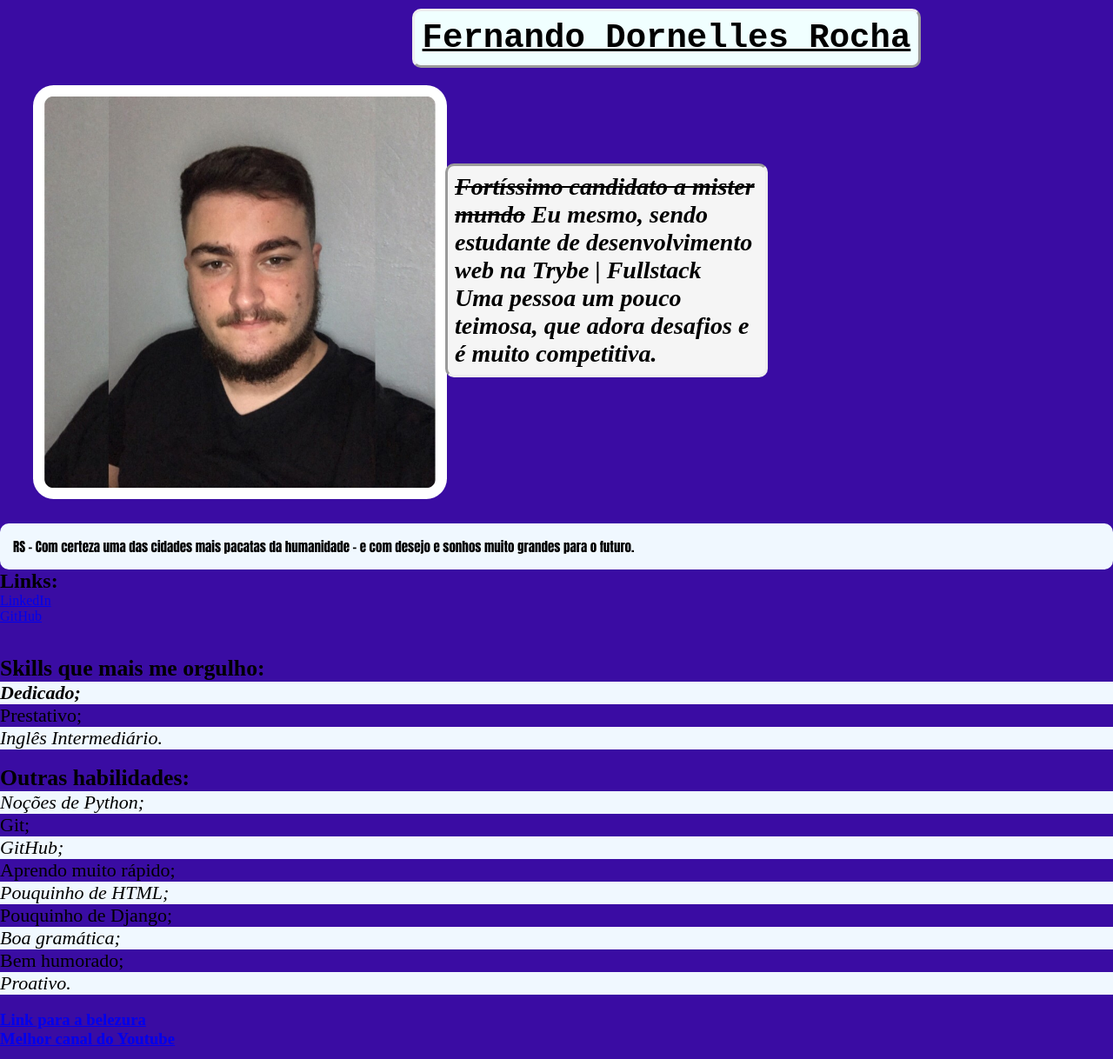
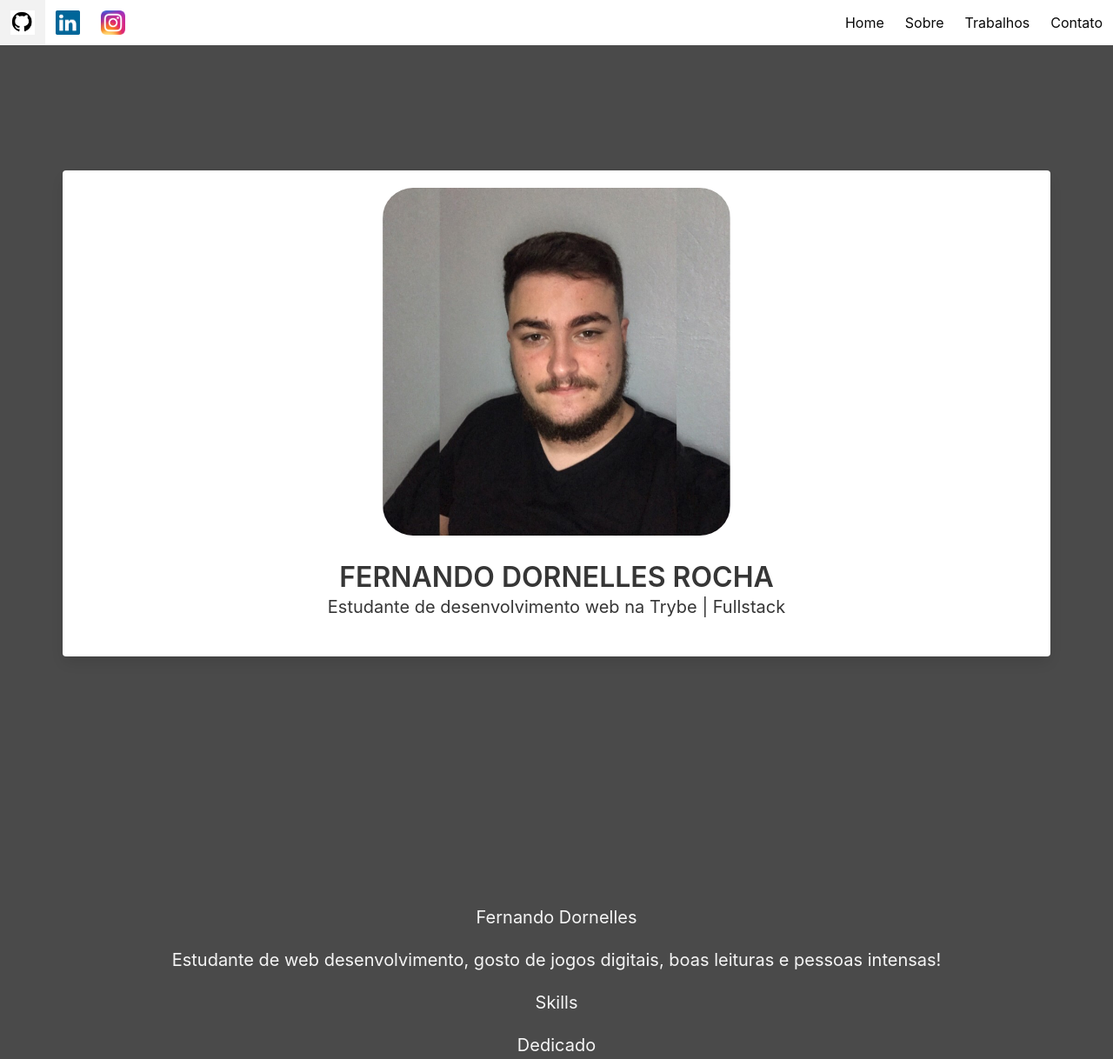
Before and after one commit to diogenesdornelles/portfolio-dio, a website: page index.html in a window 1280 px wide. Shown: the top 1218 px of the page at 87% size. Drawn offline with nearby package versions, Linux system fonts and the light colour scheme.

Commit message:
inserindo Bulma e ajustando quase tudo

```diff
--- a/index.html
+++ b/index.html
@@ -1,75 +1,75 @@
 <!DOCTYPE html>
 <html lang="pt-br">
 <head>
-    <meta charset="UTF-8">
-    <title>Fernando Dornelles Rocha</title>
-    <link rel="stylesheet" type="text/css" href="/style.css">
+  <meta charset="UTF-8">
+  <title>Fernando Dornelles Rocha</title>
+  <link rel="stylesheet" href="https://cdn.jsdelivr.net/npm/bulma@0.9.4/css/bulma.min.css">
+  <link rel="stylesheet" href="style.css">
 </head>
 
-<body>
-    <br>
-    <header id="header">
-        <article class="top-page">
-            <div class="title">
-                <h1>Fernando Dornelles Rocha</h1>
-            </div>
-            <section>
-                <img src="/minha_foto.jpeg" alt="Foto Fernando Dornelles Rocha" width="450px" id="photo">
+  <body class="has-background-grey-dark">
+    <header>
+      <nav class="navbar is-white">
+        <div class="navbar-brand">
+          <a class="navbar-item" href="https://github.com/dornellesfr" target="_blank"><img src="/assets/github-octocat.jpg" alt="github-icon"></a>
+          <a class="navbar-item" href="https://www.linkedin.com/in/fernando-dornelles-rocha-3b11b921a/" target="_blank"><img src="/assets/linkedin.png" alt="linkedin-icon"></a>
+          <a class="navbar-item" href="https://www.instagram.com/dornellesfr/" target="_blank"><img src="/assets/600px-Instagram_icon.png" alt="instagram-icon"></a>
+        </div>
 
-                <h3 class="description">
-                    <em ><s>Fortíssimo candidato a mister mundo</s> Eu mesmo, sendo estudante de desenvolvimento web na Trybe | Fullstack <br> Uma pessoa um pouco teimosa, que adora desafios e é muito competitiva. </em>
-                </h3>
-            </section>
-        </article>
+        <div class="navbar-end">
+          <a href="#profile" class="navbar-item">Home</a>
+          <a href="#about" class="navbar-item">Sobre</a>
+          <a href="#works" class="navbar-item">Trabalhos</a>
+          <a href="#contact" class="navbar-item">Contato</a>
+        </div>
+      </nav>
     </header>
 
-    <main id="main">
-        <div>
-            <p id="bio">
-                RS - Com certeza uma das cidades mais pacatas da humanidade - e com desejo e sonhos muito grandes para o futuro.
-            </p>
+    <main>
+      <section class="section is-medium" id="profile">
+        <div class="card" id="img">
+          <div class="card-image">
+            <figure>
+              <img src="/assets/minha_foto.jpeg" alt="Foto Fernando Dornelles Rocha">
+            </figure>
+          </div>
+          <div class="card-content">
+            <h1 class="title has-text-centered has-text-dark">FERNANDO DORNELLES ROCHA</h1>
+            <p class="subtitle has-text-centered has-text-dark">Estudante de desenvolvimento web na Trybe | Fullstack </p>
+          </div>
         </div>
-    <div>
-        <h2>Links:</h2>
-        <a href="https://www.linkedin.com/in/fernando-dornelles-rocha-3b11b921a/" target="_blank">LinkedIn</a>
-        <br>
-        <a href="https://github.com/dornellesfr" target="_blank">GitHub</a>
-    </div>
+      </section>
 
-    <br>
-    <br>
-    <div class="listas-nao-ordenada">
-        <div id="best-skills">
-            <ul id="skills" class="my-habilities"><h3>Skills que mais me orgulho:</h3>
-                <li class="odd"><strong>Dedicado;</strong></li>
-                <li>Prestativo;</li>
-                <li class="odd">Inglês Intermediário.</li>
-            </ul>
-        </div>
+      <section class="section is-medium" id="about">
+        <h1 class="subtitle has-text-centered has-text-light">Fernando Dornelles</h1>
+        <p class="subtitle has-text-centered has-text-light">Estudante de web desenvolvimento, gosto de jogos digitais, boas leituras e pessoas intensas!</p>
+        <article>
+            <h3 class="subtitle has-text-centered has-text-light">Skills</h3>
+              <ul>
+                <li class="subtitle has-text-centered has-text-light">Dedicado</li>
+                <li class="subtitle has-text-centered has-text-light">JavaScript</li>
+                <li class="subtitle has-text-centered has-text-light">React JS</li>
+                <li class="subtitle has-text-centered has-text-light">RTL</li>
+                <li class="subtitle has-text-centered has-text-light">HTML</li>
+                <li class="subtitle has-text-centered has-text-light">CSS</li>
+                <li class="subtitle has-text-centered has-text-light">Inglês Intermediário</li>
+                <li class="subtitle has-text-centered has-text-light">Git & github</li>
+                <li class="subtitle has-text-centered has-text-light">Noções de Python</li>
+              </ul>
+        </article>
+      </section>
 
-        <br>
+      <section class="section is-medium" id="works">
+        <p class="subtitle has-text-centered has-text-light">Lorem ipsum dolor sit amet consectetur adipisicing elit. Voluptates consequuntur quod soluta! Repellendus, iure, velit minus molestiae beatae, excepturi rerum eaque necessitatibus harum nulla deleniti perspiciatis? Sequi aut inventore doloribus.</p>
+      </section>
 
-        <div>
-            <ul id="anotherskills" class="my-habilities"><h3>Outras habilidades:</h3>
-                <li class="odd">Noções de Python;</li>
-                <li>Git;</li>
-                <li class="odd">GitHub;</li>
-                <li>Aprendo muito rápido;</li>
-                <li class="odd">Pouquinho de HTML;</li>
-                <li>Pouquinho de Django;</li>
-                <li class="odd">Boa gramática;</li>
-                <li>Bem humorado;</li>
-                <li class="odd">Proativo.</li>
-            </ul>
-        </div>
-    </div>
+      <section class="section is-medium" id="contact">
+        <h2 class="subtitle has-text-centered has-text-light">Links:</h2>
+        <a class="subtitle has-text-centered has-text-light" href="https://www.linkedin.com/in/fernando-dornelles-rocha-3b11b921a/" target="_blank">LinkedIn</a>
+        <a class="subtitle has-text-centered has-text-light" href="https://github.com/dornellesfr" target="_blank">GitHub</a>
+      </section>
+
     </main>
-    <br>
 
-    <div id="links-profile-and-youtube">
-        <a href="#fernando"><h3>Link para a belezura</h3></a>
-        <a href="https://www.youtube.com/c/CursoemV%C3%ADdeo" target="_blank" id="yt"><h3>Melhor canal do Youtube</h3></a>
-    </div>
-
-</body>
+  </body>
 </html>
--- /dev/null
+++ b/package.json
@@ -0,0 +1,5 @@
+{
+  "dependencies": {
+    "bulma": "^0.9.4"
+  }
+}
--- a/style.css
+++ b/style.css
@@ -2,79 +2,15 @@
     margin: 0;
     padding: 0;
 }
-body {
-    background-color: #3A0CA3;
+
+#img {
+    display: flex;
+    padding: 20px;
+    flex-direction: column;
+    align-items: center;
 }
 
-#header, #header section, .top-page {
-    display: inline-block;
+#img img {
+    border-radius: 35px;
+    width: 400px;
 }
-
-.title {
-    position: absolute;
-    top: 10px;
-    font-weight: bold;
-    font-size: 200%;
-    font-family: monospace;
-    text-decoration: underline;
-    color: rgb(0, 0, 0);
-    padding: 9px;
-    border-style: outset;
-    border-radius: 10px;
-    background-color: azure;
-    margin: 0 0 10% 37%;
-}
-
-#header section {
-    margin-top: 80px;
-}
-
-#photo {
-    padding: 1%;
-    background-color: #ffff;
-    border-radius: 5%;
-    display: inline-block;
-    position: absolute;
-    margin: 0 0 2% 3%;
-}
-
-.description {
-    position: absolute;
-    margin: 7% 31% 30px 40%;
-    font-size: 28px;
-    padding: 8px;
-    background-color: whitesmoke;
-    border-radius: 10px;
-    border-style: inset;
-}
-
-.odd {
-    font-style: oblique;
-    background-color: aliceblue;
-}
-
-
-
-
-
-#main {
-    margin-top: 500px;
-}
-
-#bio {
-    font-size: 15px;
-    font-family: Impact, Haettenschweiler, 'Arial Narrow Bold', sans-serif;
-    background-color: aliceblue;
-    padding: 15px;
-    border-radius: 10px;
-}
-
-.my-habilities {
-    font-size: 22px;
-}
-
-.indice-up {
-    padding: 22px;
-    border-radius: 3px;
-    background-color: aliceblue;
-}
```
Also changed, not shown: assets/600px-Instagram_icon.png (added), assets/github-octocat.jpg (added), assets/linkedin.png (added), assets/minha_foto.jpeg (renamed from minha_foto.jpeg), 1 other file.
